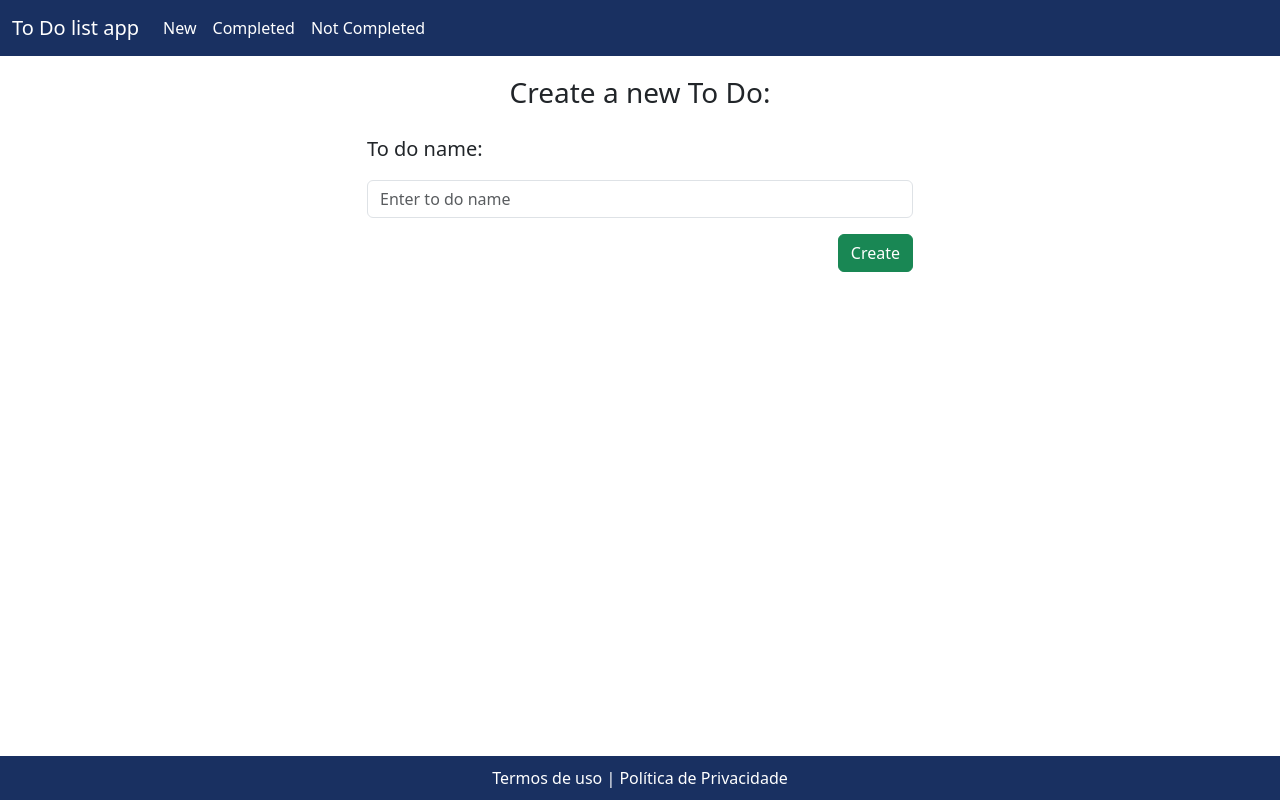
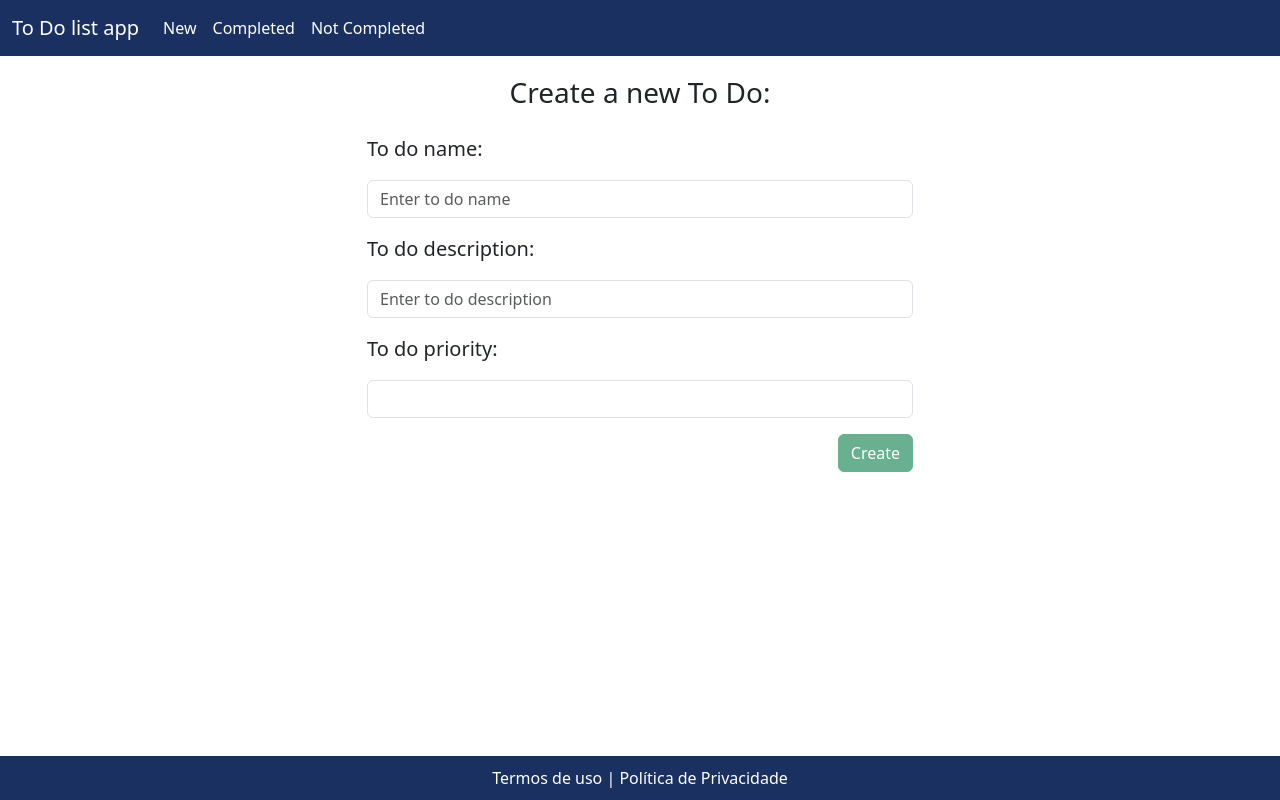
Before and after one commit to TheAbraaonix/todo-list-interface-angular, an Angular app: page /create in a window 1280 px wide. Built offline with nearby package versions, Linux system fonts and the light colour scheme.

Commit message:
creating To Do submit form

```diff
--- a/src/app/app.config.ts
+++ b/src/app/app.config.ts
@@ -2,7 +2,12 @@ import { ApplicationConfig, provideZoneChangeDetection } from '@angular/core';
 import { provideRouter } from '@angular/router';
 
 import { routes } from './app.routes';
+import { provideHttpClient } from '@angular/common/http';
 
 export const appConfig: ApplicationConfig = {
-  providers: [provideZoneChangeDetection({ eventCoalescing: true }), provideRouter(routes)]
+  providers: [
+    provideZoneChangeDetection({ eventCoalescing: true }),
+    provideRouter(routes),
+    provideHttpClient()
+  ]
 };
--- a/src/app/create-to-do/create-to-do.component.css
+++ b/src/app/create-to-do/create-to-do.component.css
@@ -3,9 +3,9 @@
 }
 
 h3 {
-    text-align: center;
+  text-align: center;
 }
 
 label {
-    font-size: 20px;
+  font-size: 20px;
 }
--- a/src/app/create-to-do/create-to-do.component.html
+++ b/src/app/create-to-do/create-to-do.component.html
@@ -4,14 +4,21 @@
             <h3>Create a new To Do:</h3>
             <form [formGroup]="formulario" (ngSubmit)="createToDo()">
                 <div class="form-group">
-                    <label for="toDoName" class="mt-3 mb-3">To do name:</label>
-                    <input type="text" class="form-control" placeholder="Enter to do name" formControlName="titulo">
+                    <label class="mt-3 mb-3">To do name:</label>
+                    <input type="text" class="form-control" placeholder="Enter to do name" formControlName="title">
+                    <label class="mt-3 mb-3">To do description:</label>
+                    <input type="text" class="form-control" placeholder="Enter to do description" formControlName="description">
+                    <label class="mt-3 mb-3">To do priority:</label>
+                    <select type="number" class="form-control" placeholder="Enter to do priority" formControlName="priority">
+                        <option value="1">1</option>
+                        <option value="2">2</option>
+                        <option value="3">3</option>
+                    </select>
                 </div>
 
                 <div class="mt-3 d-flex justify-content-end">
-                    <button type="submit" class="btn btn-success">Create</button>
+                    <button type="submit" class="btn btn-success" [disabled]="!formulario.valid">Create</button>
                 </div>
-
             </form>
         </div>
     </div>
--- a/src/app/create-to-do/create-to-do.component.ts
+++ b/src/app/create-to-do/create-to-do.component.ts
@@ -1,21 +1,48 @@
 import { Component } from '@angular/core';
 import { FormControl, FormGroup, ReactiveFormsModule, Validators } from '@angular/forms';
+import { ToDoInputModel } from '../models/toDo-input-model';
+import { ToDoService } from '../services/toDoService';
+import { Router } from '@angular/router';
 
 @Component({
   selector: 'app-create-to-do',
   standalone: true,
   imports: [ReactiveFormsModule],
+  providers: [ToDoService, Router],
   templateUrl: './create-to-do.component.html',
   styleUrl: './create-to-do.component.css'
 })
 export class CreateToDoComponent {
+  public router: Router = new Router();
+
   public formulario: FormGroup = new FormGroup({
-    titulo: new FormControl(null, [Validators.required])
+    title: new FormControl(null, [Validators.required]),
+    description: new FormControl(null, [Validators.required]),
+    priority: new FormControl(null, [Validators.required]),
   });
 
-  constructor() { }
+  constructor(private toDoService: ToDoService) { }
 
   public createToDo(): void {
-    console.log(this.formulario);
+    let toDo: ToDoInputModel = new ToDoInputModel();
+    toDo.Name = this.formulario.get("title")!.value;
+    toDo.Description = this.formulario.get("description")!.value;
+    toDo.Priority = parseInt(this.formulario.get("priority")!.value);
+
+    this.toDoService.create(toDo)
+      .subscribe({
+        next: (response: any) => {
+          this.success();
+        },
+        error: (error: any) => {
+          alert("An error occurred while creating your to do. Please, try again.");
+        }
+      });
+  }
+
+  public success(): void {
+    this.formulario.reset();
+    alert("Your to do was created successfully!");
+    this.router.navigate(["/"]);
   }
 }
--- /dev/null
+++ b/src/app/models/toDo-input-model.ts
@@ -0,0 +1,7 @@
+export class ToDoInputModel {
+    public Name: string = "";
+    public Description: string = "";
+    public Priority: number = 0;
+    public IsCompleted: boolean = false;
+    public IsDeleted: boolean = false;
+}
--- /dev/null
+++ b/src/app/services/toDoService.ts
@@ -0,0 +1,20 @@
+import { Injectable } from "@angular/core";
+import { ToDoInputModel } from "../models/toDo-input-model";
+import { map, Observable } from "rxjs";
+import { HttpClient, HttpHeaders } from "@angular/common/http";
+
+@Injectable({
+    providedIn: "root"
+})
+export class ToDoService {
+    public urlApi: string = "https://localhost:7171/api/to-do";
+
+    constructor(private http: HttpClient) { }
+
+    public create(toDo: ToDoInputModel): Observable<any> {
+        let headers: HttpHeaders = new HttpHeaders({ 'Content-type': 'application/json' });
+
+        return this.http.post<ToDoInputModel>(`${this.urlApi}/CreateToDo`, toDo, { headers: headers })
+            .pipe(map((response: any) => response), (error: any) => error);
+    }
+}
```
